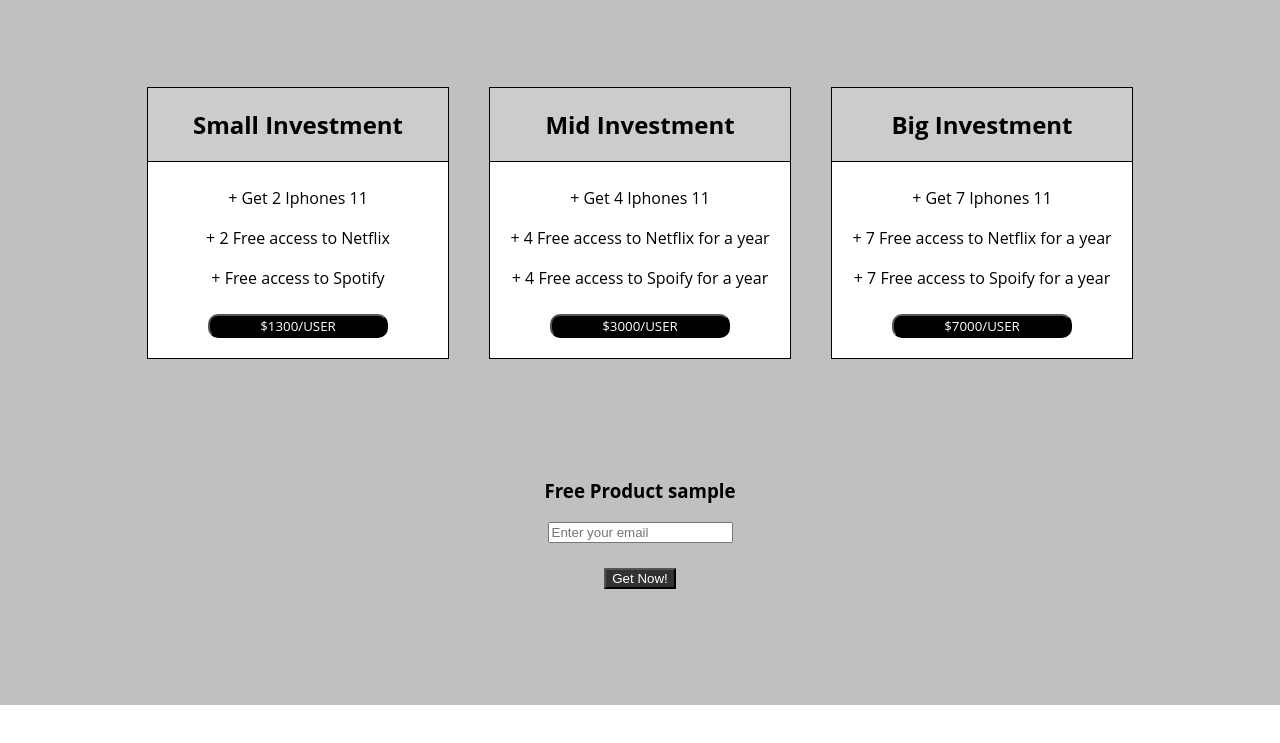
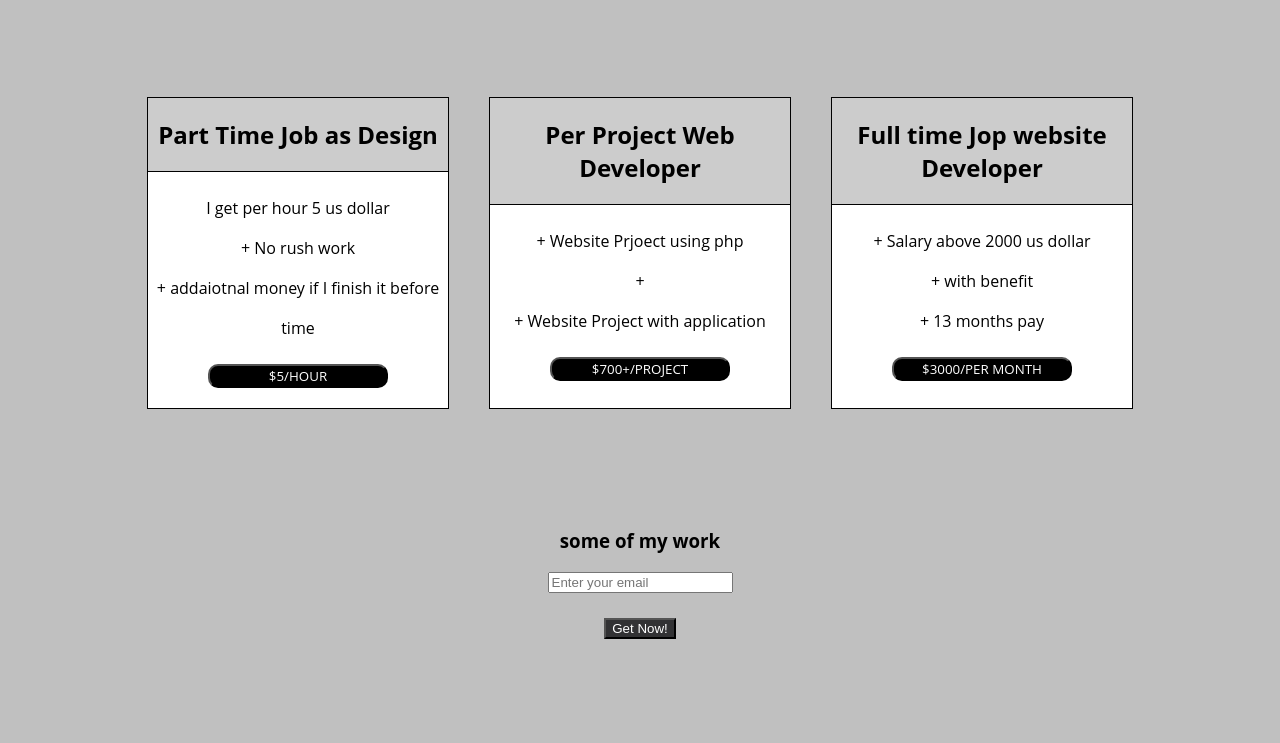
Before and after one commit to basel-10/Product-Landing-Page, a plain HTML site: page index.html in a window 1280 px wide. Shown: the part 1187-1930 px from the top of the page. Before the commit the page ends 1892 px from the top, so only its background shows below. Drawn offline with Linux system fonts and the light colour scheme.

Commit message:
Update index.html

```diff
--- a/index.html
+++ b/index.html
@@ -10,12 +10,11 @@
       <header id="header">
         <div id="image">
           <div id="title">
-            <img id="header-img" alt="Apple Logo" src="https://www.freepnglogos.com/uploads/apple-logo-png/apple-logo-png-dallas-shootings-don-add-are-speech-zones-used-4.png">
           </div>
         </div>
         <div>
           <nav id="nav-bar">
-            <a class="nav-link" href="#features-anchor">Products</a>
+            <a class="nav-link" href="#features-anchor">Services</a>
             <a class="nav-link" href="#video-wrapper">Demo</a>
             <a class="nav-link" href="#form">Plans</a>
           </nav>
@@ -25,20 +24,20 @@
       <div id="main-body">
         <p id="features-anchor"></p>
         <div>
-          <h2>Trending Products</h1>
+          <h2>My Services</h1>
         </div>
         <div id="feature-container">
           <div class="features">
-            <h3>Hand Watch</h3>
-            <img src="https://purepng.com/public/uploads/large/apple-watch-pcq.png" style="width:100%">
+            <h3>Design</h3>
+            <img src="https://freepngimg.com/thumb/web_design/12-2-web-design-png-images.png" style="width:100%">
           </div>
           <div class="features">
-            <h3>Phones</h3>
-            <img src="https://pngimg.com/uploads/iphone_11/iphone_11_PNG38.png" style="width:100%">
+            <h3>Web Developer</h3>
+            <img src="https://webstockreview.net/images/website-clipart-web-development-8.png" style="width:100%">
           </div>
           <div class="features">
-            <h3>AirPods</h3>
-            <img src="https://www.att.com/catalog/en/idse/Apple/Apple%20AirPods%20with%20Charging%20Case/White-hero-zoom.png" style="width: 50%;">
+            <h3>IT Support</h3>
+            <img src="https://lh3.googleusercontent.com/proxy/mCas-to6fUzdVkx2pFJkth6WJFZO5pfww-4XITljoWllz9aMyOfMztCzwf1l07L_jtLypk4Nfae3w8T172EMBeS_FKAOouXhnIDg-gFpytm9PMWM6wHWOqZLR3d0-DOn8bQL37MuNg" style="width:100%">
           </div>
         </div>
 
@@ -46,48 +45,49 @@
           <div>
             <p>Apple Product Video Overview</p>
           </div>
-          <iframe width="835" height="480" src="https://www.youtube.com/embed/2sXooi_y-MI" frameborder="0" allow="accelerometer; autoplay; clipboard-write; encrypted-media; gyroscope; picture-in-picture" allowfullscreen></iframe>
+          <iframe width="855" height="490" src="https://www.youtube.com/embed/TdSA7gkVYU0" frameborder="0" allow="accelerometer; autoplay; clipboard-write; encrypted-media; gyroscope; picture-in-picture" allowfullscreen></iframe>
         </div>
+
 
         <div id="models">
           <div class="model-class">
             <div class="model-name">
-              <h2>Small Investment</h2>
+              <h2>Part Time Job as Design</h2>
             </div>
             <div class="model-description">
-              <p>+ Get 2 Iphones 11<br>
-              + 2 Free access to Netflix<br>
-              + Free access to Spotify</p>
+              <p>I get per hour 5 us dollar<br>
+              + No rush work<br>
+              + addaiotnal money if I finish it before time</p>
 
             </div>
-            <button type="submit">$1300/user</button>
+            <button type="submit">$5/Hour</button>
           </div>
           <div class="model-class">
             <div class="model-name">
-              <h2>Mid Investment</h2>
+              <h2>Per Project Web Developer</h2>
             </div>
             <div class="model-description">
-              <p>+ Get 4 Iphones 11<br>
-              + 4 Free access to Netflix for a year<br>
-              + 4 Free access to Spoify for a year</p>
+              <p>+ Website Prjoect using php<br>
+              + <br>
+              + Website Project with application</p>
             </div>
-            <button type="submit">$3000/user</button>
+            <button type="submit">$700+/Project</button>
           </div>
           <div class="model-class">
             <div class="model-name">
-              <h2>Big Investment</h2>
+              <h2>Full time Jop website Developer</h2>
             </div>
             <div class="model-description">
-              <p>+ Get 7 Iphones 11<br>
-              + 7 Free access to Netflix for a year<br>
-              + 7 Free access to Spoify for a year</p>
+              <p>+ Salary above 2000 us dollar<br>
+              + with benefit<br>
+              + 13 months pay</p>
             </div>
-            <button type="submit">$7000/user</button>
+            <button type="submit">$3000/per month</button>
           </div>
         </div>
 
         <div id="info">
-          <h3>Free Product sample</h3>
+          <h3>some of my work</h3>
           <form id="form" action="https://www.freecodecamp.com/email-submit" method="get">
             <label for="email" id="email-label"><input id="email" name="email" type="email" placeholder="Enter your email"></input></label>
             <div id="button-container">
```
